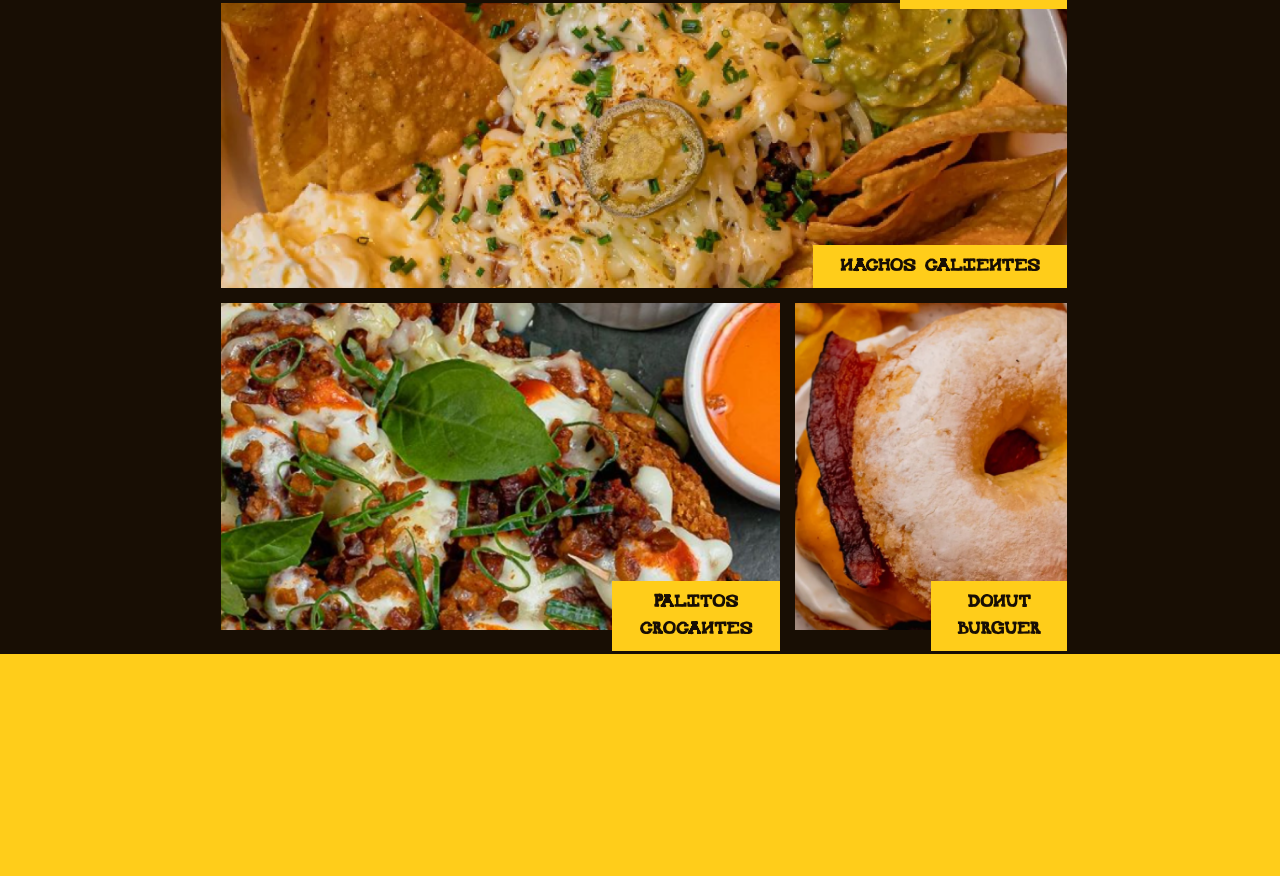
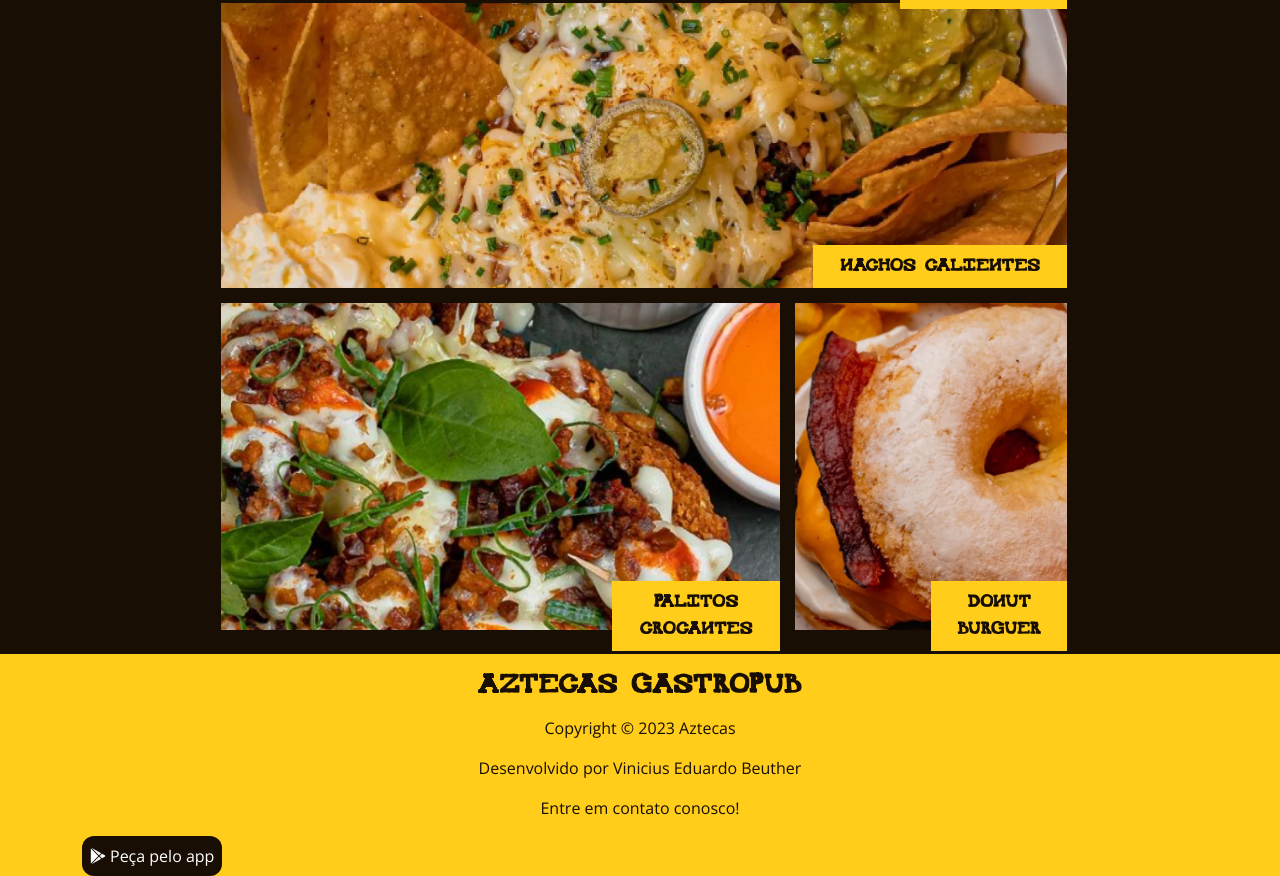
Before and after one commit to ViniciusBeuther/Aztecas-gastropub, a plain HTML site: page src/index.html in a window 1280 px wide. Shown: the part 3173-4049 px from the top of the page. Before the commit the page ends 3827 px from the top, so only its background shows below. Drawn offline with nearby package versions, Linux system fonts and the light colour scheme.

Commit message:
Working in Footer

```diff
--- a/src/index.html
+++ b/src/index.html
@@ -168,6 +168,25 @@
 
 </section>
 
+    <footer class="container bg-primary">
+        <div class="d-flex flex-column align-items-center pt-3">
+            <h3 class="mexican-font pb-1 text-dark_bg">AZTECAS GASTROPUB</h3>
+            <p class="text-dark_bg">
+                Copyright © 2023 Aztecas
+            </p>
+            <p class="text-dark_bg">Desenvolvido por Vinicius Eduardo Beuther</p>
+        </div>
+        <div>
+            <p class="text-dark_bg text-center">Entre em contato conosco!</p>
+            <button class="d-flex justify-content-center align-items-center bg-dark_bg p-2" id="contact-footer-btn">
+                <img src="../assets/images/googleplay-icon.svg" width="16" height="16" alt="whatsapp-icon"><a href="https://play.google.com/store/apps/details?id=delivery.amo.aztecas&hl=pt_BR&gl=US&pli=1" class="text-white text-decoration-none ml-1" target="_blank">Peça pelo app</a>
+            </button>
+        </div>
+        <div>
+
+        </div>
+    </footer>
+
     <!-- Bootstrap and js dependencies scripts -->
     <script src="https://code.jquery.com/jquery-3.3.1.slim.min.js" integrity="sha384-q8i/X+965DzO0rT7abK41JStQIAqVgRVzpbzo5smXKp4YfRvH+8abtTE1Pi6jizo" crossorigin="anonymous"></script>
     <script src="https://cdnjs.cloudflare.com/ajax/libs/popper.js/1.14.3/umd/popper.min.js" integrity="sha384-ZMP7rVo3mIykV+2+9J3UJ46jBk0WLaUAdn689aCwoqbBJiSnjAK/l8WvCWPIPm49" crossorigin="anonymous"></script>
--- a/src/sass/custom.scss
+++ b/src/sass/custom.scss
@@ -187,6 +187,7 @@ section#about_us_section{
 }
 
 section#food-images{
+
   #donut-text{
     width: 50%;
     left: 50%;
@@ -255,6 +256,19 @@ section#food-galery{
 
 }
 
+footer{
+  button#contact-footer-btn{
+    border: none;
+    border-radius: 12px;
+  }
+
+  button#contact-footer-btn:hover{
+    scale: 1.025;
+    transition: 0.5s;
+    transform: translateY(-12px);
+    box-shadow: 0px 10px 13px -7px #180E04, 16px 13px 23px 8px rgba(24, 14, 4, 0.126);
+  }
+}
 
 
 //Mobile adjustments
```
Also changed, not shown: assets/images/googleplay-icon.svg (added), assets/images/whats_icon.svg (added), src/sass/custom.css, 1 other file.
